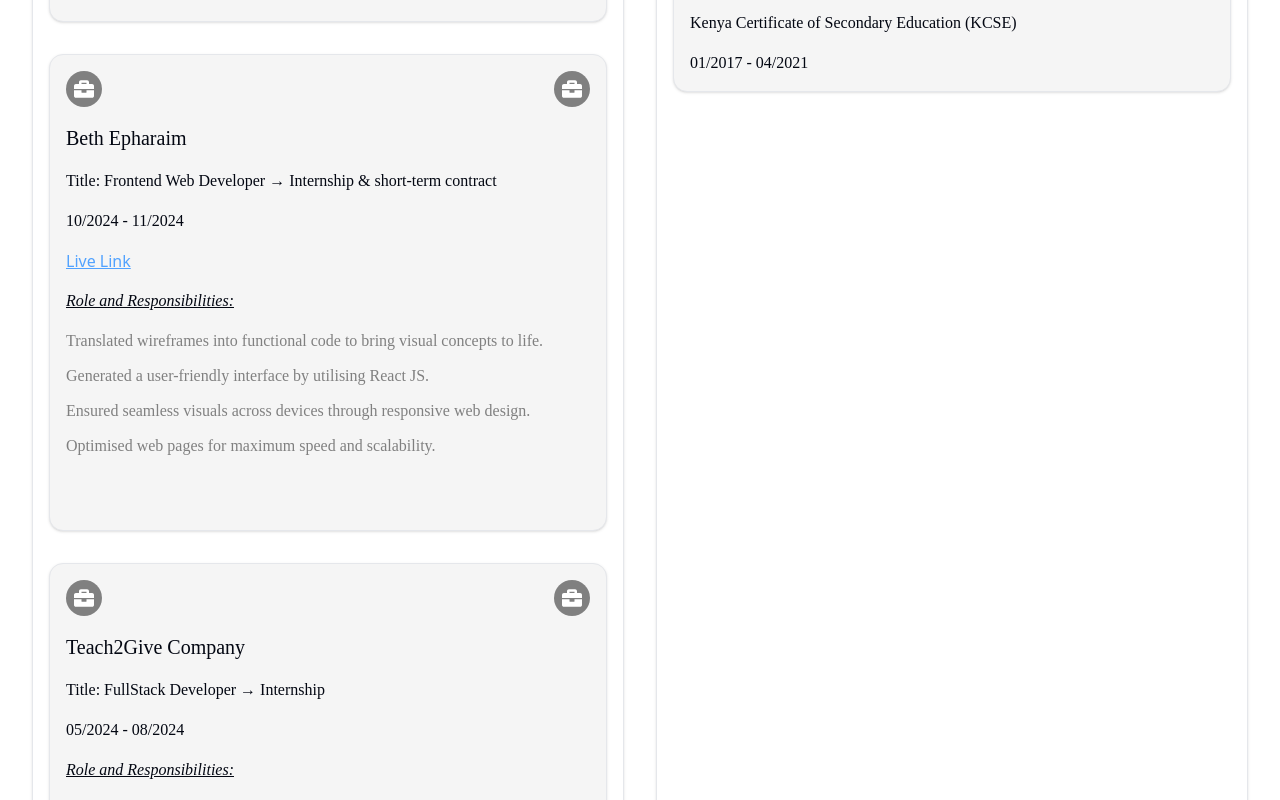
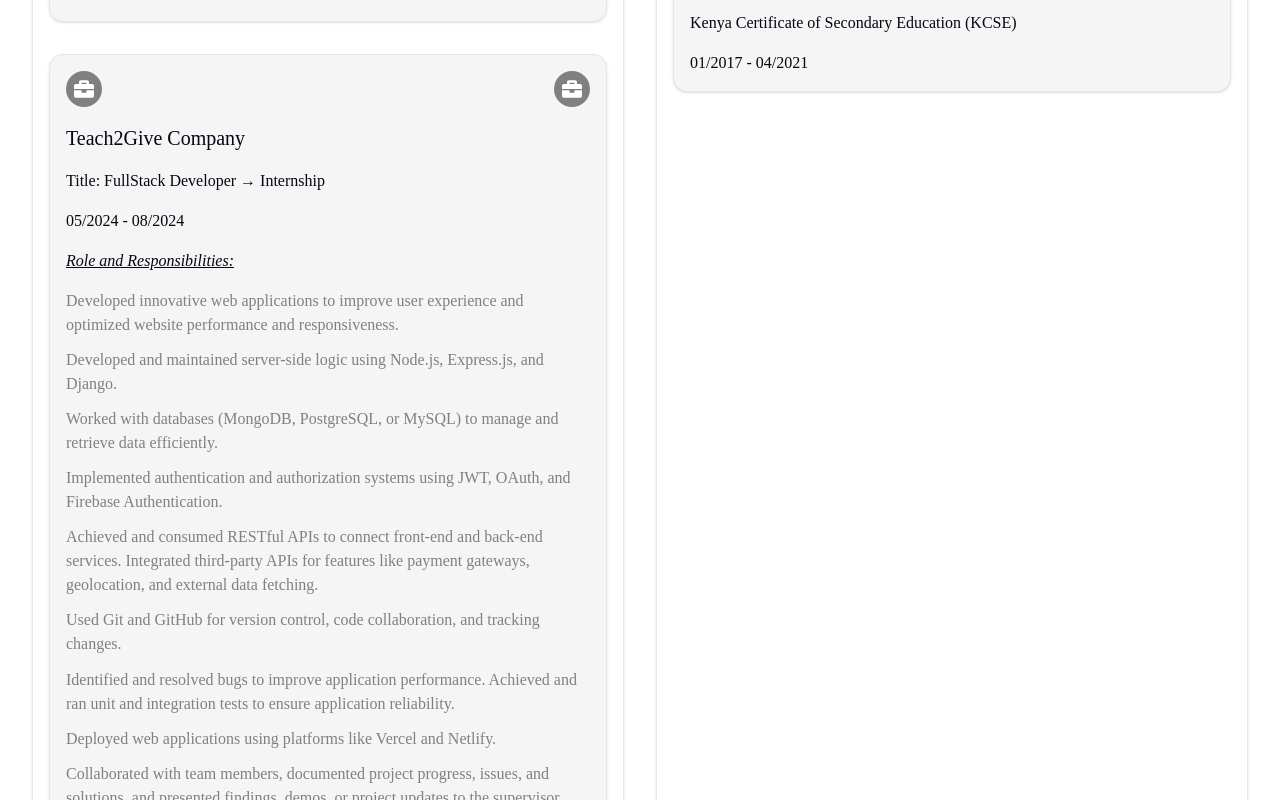
Before and after one commit to Gakiri001/personalPortfolio, a React (Vite) app: page /resume in a window 1280 px wide. Shown: the part 800-1600 px from the top of the page. Built offline with nearby package versions, Linux system fonts and the light colour scheme.

Commit message:
resume updation 2

```diff
--- a/src/data/resume.js
+++ b/src/data/resume.js
@@ -15,19 +15,19 @@
     role5:
       "Deploy and host the website on a cloud platform, ensuring performance, uptime, and scalability.",
   },
-  {
-    station: "Beth Epharaim",
-    from: "10/2024",
-    to: "11/2024",
-    title: `Frontend Web Developer → Internship & short-term contract`,
-    link: "https://beth-portfolio.vercel.app/",
-    role1:
-      "Translated wireframes into functional code to bring visual concepts to life.",
-    role2: "Generated a user-friendly interface by utilising React JS.",
-    role3:
-      "Ensured seamless visuals across devices through responsive web design.",
-    role4: "Optimised web pages for maximum speed and scalability.",
-  },
+  // {
+  //   station: "Beth Epharaim",
+  //   from: "10/2024",
+  //   to: "11/2024",
+  //   title: `Frontend Web Developer → Internship & short-term contract`,
+  //   link: "https://beth-portfolio.vercel.app/",
+  //   role1:
+  //     "Translated wireframes into functional code to bring visual concepts to life.",
+  //   role2: "Generated a user-friendly interface by utilising React JS.",
+  //   role3:
+  //     "Ensured seamless visuals across devices through responsive web design.",
+  //   role4: "Optimised web pages for maximum speed and scalability.",
+  // },
   {
     station: "Teach2Give Company",
     from: "05/2024",
```
